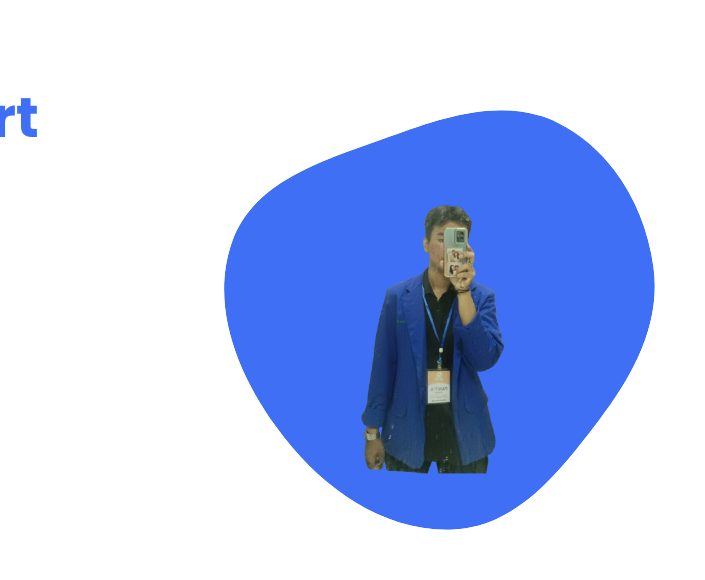
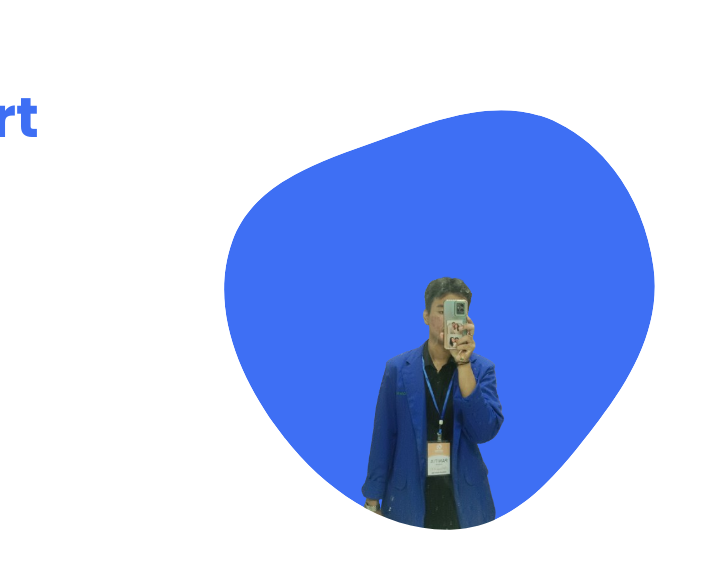
Before and after one commit to BitterChoco05/profile-bert, a plain HTML site: page index.html in a window 1280 px wide. Shown: the part 85-665 px from the top of the page, 478-1183 px from the left. Drawn offline with nearby package versions, Linux system fonts and the light colour scheme.

Commit message:
update index

```diff
--- a/index.html
+++ b/index.html
@@ -91,7 +91,7 @@
               <image
                 class="home__blob-img"
                 x="50"
-                y="60"
+                y="140"
                 href="assets/img/profile.png"
               />
             </g>
```
